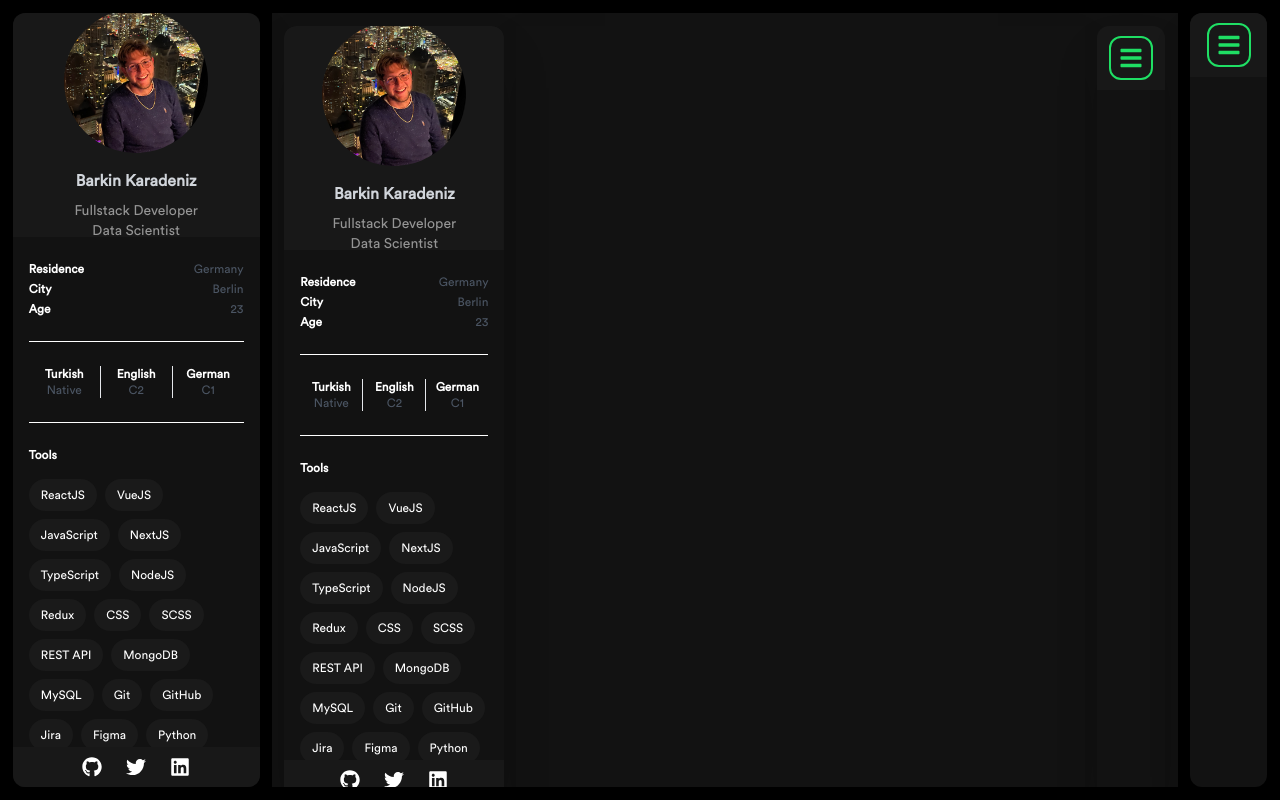
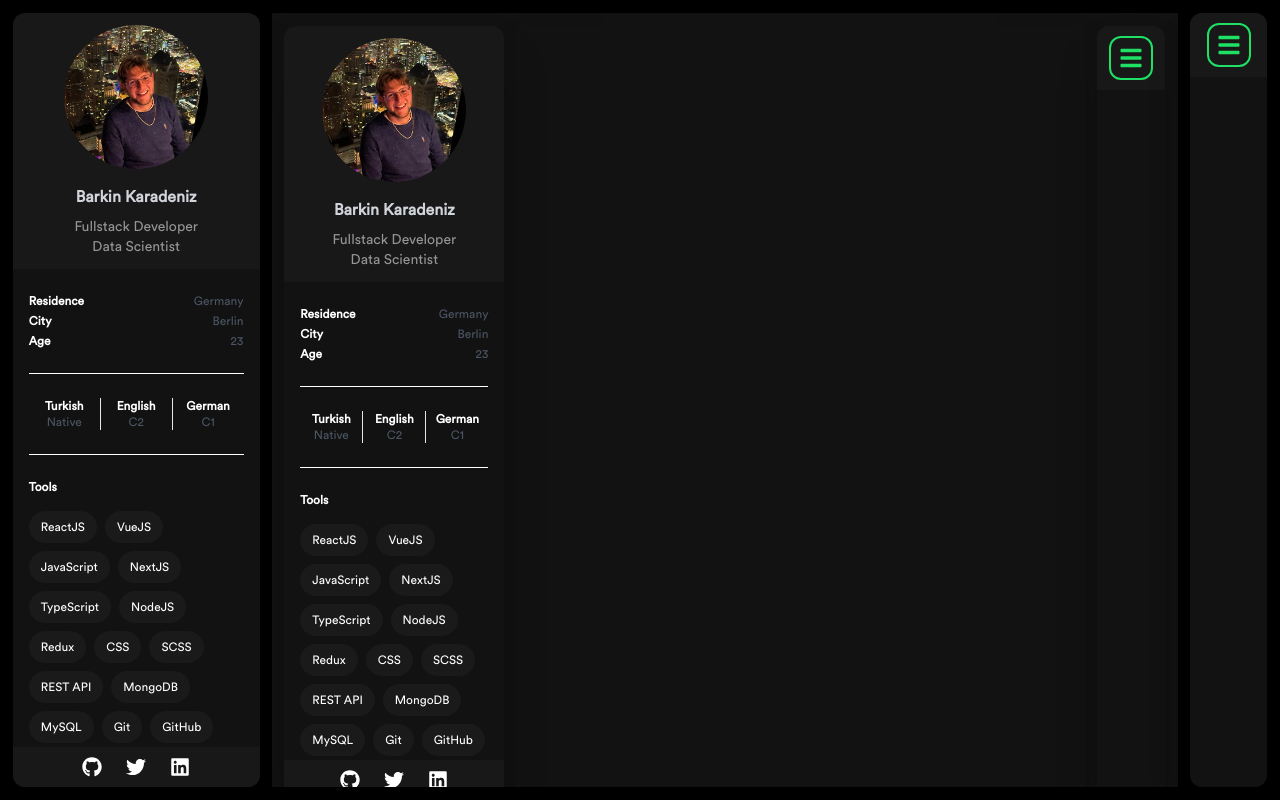
Before and after one commit to barkinkaradeniz-tr/barkinkaradeniz-tr.github.io, a Next.js app: page /layout in a window 1280 px wide. Built offline with nearby package versions, Linux system fonts and the light colour scheme.

Commit message:
Restyle the intro's top to fit items better

```diff
--- a/components/Common/Intro/index.jsx
+++ b/components/Common/Intro/index.jsx
@@ -20,7 +20,7 @@ const Intro = () => {
     return (
         <>
             {/* fixed at top */}
-            <div className="headerr z-50 absolute bg-MidNightBlack backdrop-blur-sm inset-y-0 h-56 top-0 flex items-center justify-center w-full flex-col px-4 gap-y-4">
+            <div className="headerr z-50 absolute bg-MidNightBlack backdrop-blur-sm inset-y-0 h-64 top-0 flex items-center justify-center w-full flex-col px-4 gap-y-4">
                 <Image
                     className="w-36 h-36 rounded-full"
                     src={Barkin}
@@ -40,7 +40,7 @@ const Intro = () => {
             </div>
 
             {/* middle components */}
-            <div className="beech z-20 flex flex-col overflow-y-scroll pt-56 top-56 space-y-6 divide-y divide-white overflow-x-hidden no-scrollbar px-4">
+            <div className="beech z-20 flex flex-col overflow-y-scroll pt-64 space-y-6 divide-y divide-white overflow-x-hidden no-scrollbar px-4">
                 <Location />
                 <Languages />
                 <Tools />
```
